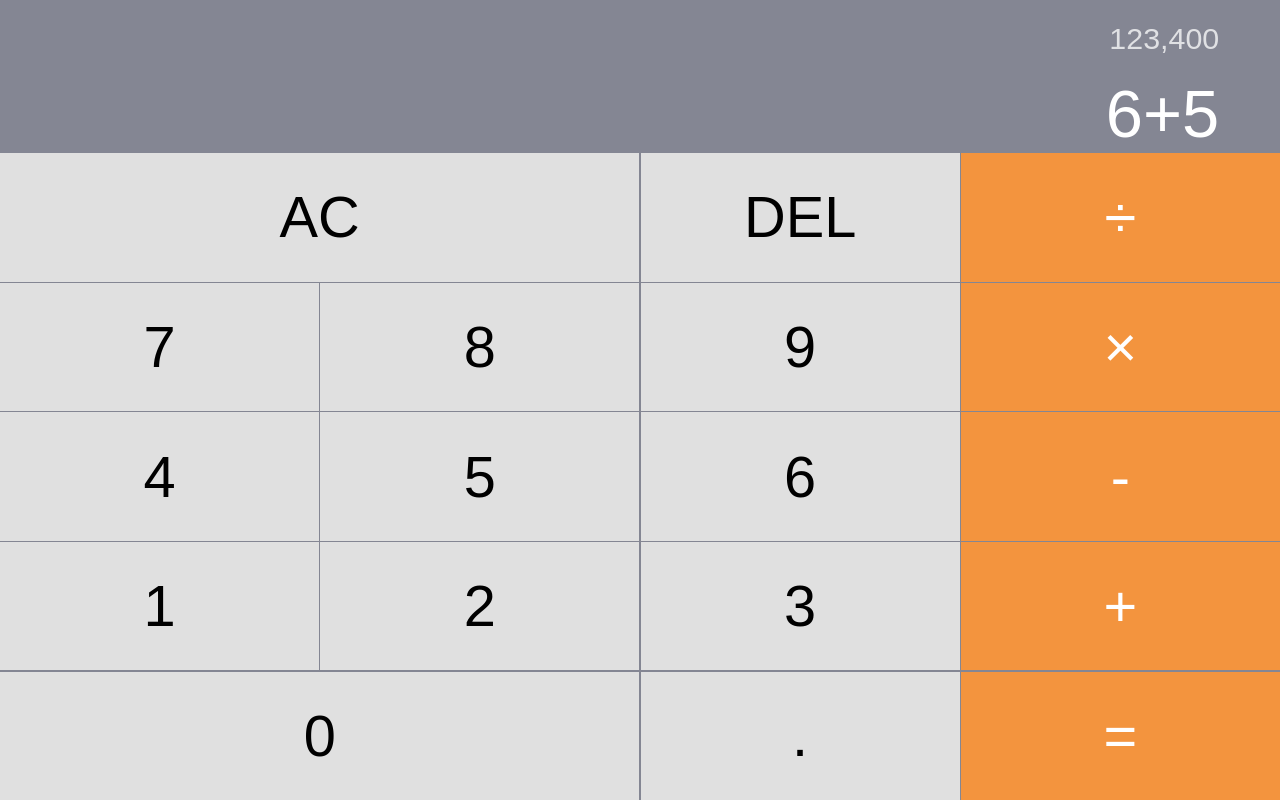
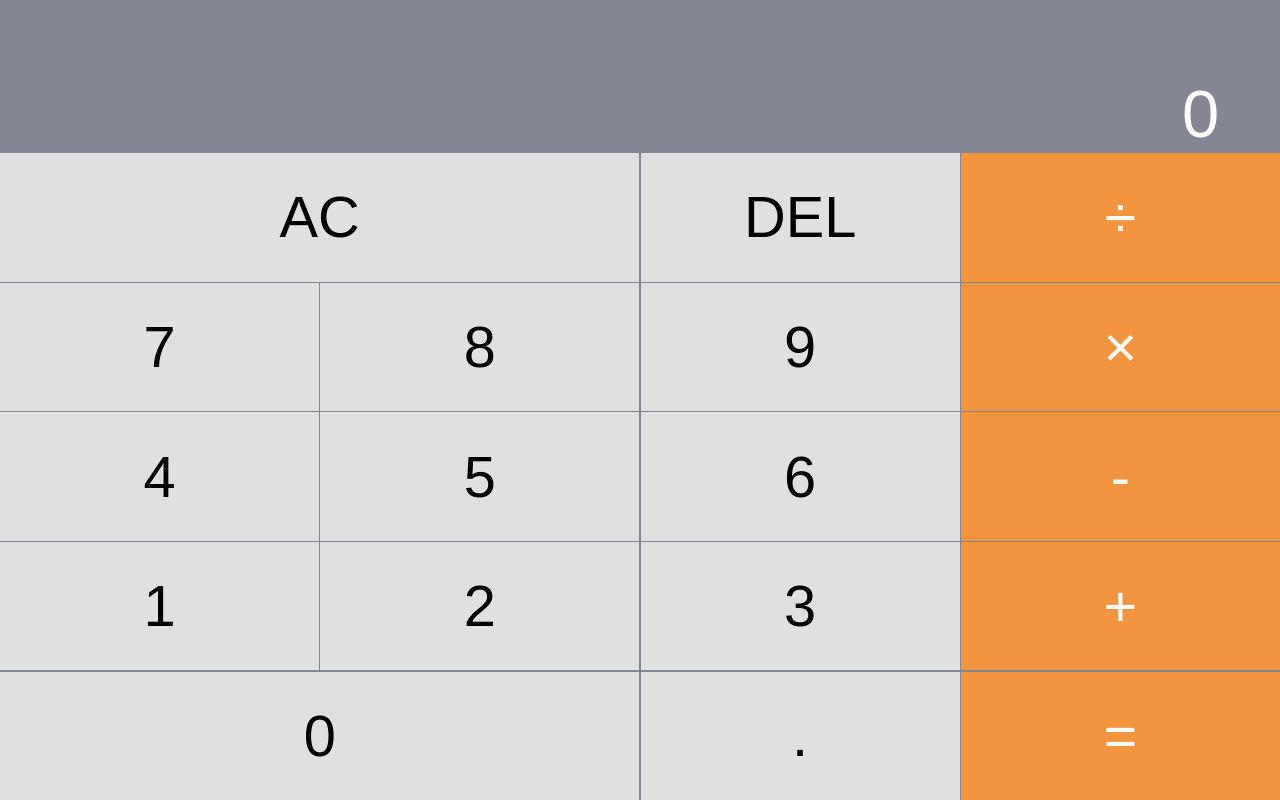
Before and after one commit to RaheemaJ/react-calculator-app, a React (Create React App) app in the folder calculator/: page / in a window 1280 px wide. Built offline with nearby package versions, Linux system fonts and the light colour scheme.

Commit message:
began adding some functionality

```diff
--- a/calculator/src/App.css
+++ b/calculator/src/App.css
@@ -4,7 +4,7 @@
     font-family: sans-serif;
     font-size: 1.9rem;
 }
-.calculatorGrid {
+.calculator {
     background-color: #848693;
     display: grid;
     grid-template: minmax(5rem, auto) repeat(5, 1fr) / repeat(4, 1fr);
@@ -13,25 +13,28 @@
 button {
     background-color:#E0E0E0;
     border: none;
+    cursor: pointer;
 }
-.outputBox {
+.outputPanel {
     grid-column: 1 / 5;
     display: flex;
     align-items:flex-end;
     flex-direction: column;
+    word-wrap:break-word;
+    word-break: break-all;
 }
-.outputBox .previousValue {
+.outputPanel .previousCalculation {
     color: rgba(255, 255, 255, .75);
     margin-right: 2rem;
     margin-top: 0.7rem;
     font-size: 1rem;
 }
-.outputBox .currentValue {
+.outputPanel .currentCalculation {
     color:white;
     margin-right: 2rem;
     font-size: 2.2rem;
 }
-.calculatorGrid .largerButtons {
+.calculator .largerButtons {
     grid-column: 1 / 3;
 }
 .operators{
@@ -42,7 +45,7 @@ button {
     * {
         font-size: 1.5rem;
     }
-    .outputBox .previousValue {
+    .outputPanel .previousCalculation {
         font-size: 0.8rem;
     }
 }
@@ -50,7 +53,7 @@ button {
     * {
         font-size: 1.2rem;
     }
-    .outputBox .previousValue {
+    .outputPanel .previousCalculation {
         font-size: 0.7rem;
     }
 }
--- a/calculator/src/App.js
+++ b/calculator/src/App.js
@@ -1,31 +1,49 @@
-import './App.css'
+import './App.css';
+import { useState } from 'react';
 
+//need to do all the operator buttons,
+//and fix when a new digit is added after AC button
+//remember after the equals sign has been pressed you want to be able to update the previous calculation
 function App(){
+    const[currentCalculation, setCurrentCalculation] = useState("")
+    const[previousCalculation, setPreviousCalculation] = useState("")
+
+    const Addigits = (newDigit) => {
+        setCurrentCalculation(currentCalculation + newDigit);
+    }
+
+    const clear = () => {
+        setCurrentCalculation(0);
+    }
+
+    const deleteLastDigit = () => {
+        setCurrentCalculation(currentCalculation.slice(0, -1))
+    }
+
     return (
-        <div className="calculatorGrid">
-            <div className="outputBox">
-                <div className="previousValue">123,400</div>
-                <div className="currentValue">6+5</div>
+        <div className="calculator">
+            <div className="outputPanel">
+                <div className="previousCalculation">{previousCalculation || null}</div>
+                <div className="currentCalculation">{currentCalculation || "0"}</div>
             </div>
-            <button className="largerButtons">AC</button>
-            <button>DEL</button>
+            <button className="largerButtons" onClick={() => clear()}>AC</button>
+            <button onClick={() => deleteLastDigit()}>DEL</button>
             <button className="operators">÷</button>
-            <button className="button">7</button>
-            <button>8</button>
-            <button>9</button>
+            <button onClick={() => Addigits('7')}>7</button>
+            <button onClick={() => Addigits('8')}>8</button>
+            <button onClick={() => Addigits('9')}>9</button>
             <button className="operators">×</button>
-            <button>4</button>
-            <button>5</button>
-            <button>6</button>
+            <button onClick={() => Addigits('4')}>4</button>
+            <button onClick={() => Addigits('5')}>5</button>
+            <button onClick={() => Addigits('6')}>6</button>
             <button className="operators">-</button>
-            <button>1</button>
-            <button>2</button>
-            <button>3</button>
+            <button onClick={() => Addigits("1")}>1</button>
+            <button onClick={() => Addigits('2')}>2</button>
+            <button onClick={() => Addigits('3')}>3</button>
             <button className="operators">+</button>
-            <button className="largerButtons">0</button>
-            <button>.</button>
+            <button className="largerButtons" onClick={() => Addigits('0')}>0</button>
+            <button onClick={() => Addigits('.')}>.</button>
             <button className="operators">=</button>
-
         </div>
     )
 }
--- /dev/null
+++ b/calculator/src/Components/DigitButtons.js
@@ -0,0 +1,6 @@
+import {ACTIONS} from '../App';
+
+export default function digitButton( dispatch, digit){
+    return <button onClick={() => dispatch( {type: ACTIONS.ADD_DIGIT, payload: {digit}} )}>{digit}</button>
+    //this has returned a button that displays the digit that will be pressed, and when it is clicked, we will call dispatch
+}
```
Also changed, not shown: calculator/src/Components/OperatorButtons.js (added).
